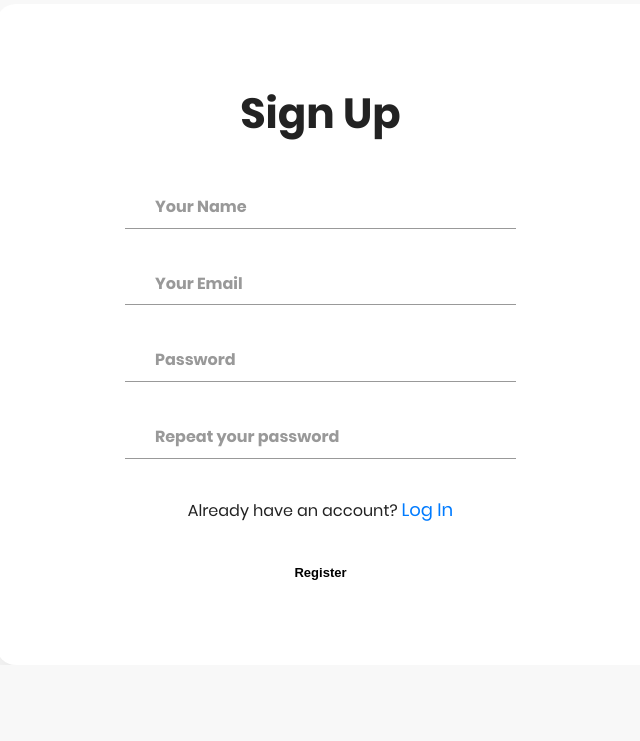
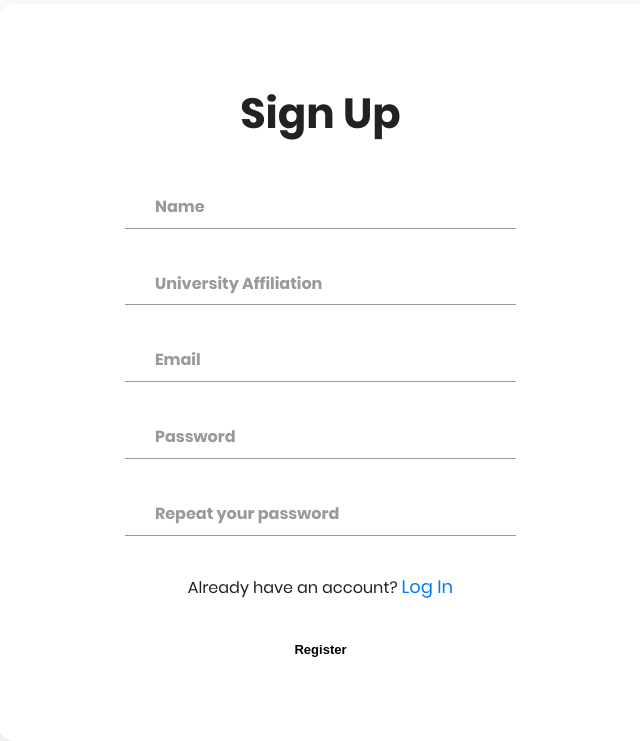
Before and after one commit to utexas-bwi/scavenger_hunt, a PHP site: page /public_html/register.html in a window 1280 px wide. Shown: the part 160-901 px from the top of the page, without its empty margins (194-834 px from the left). Before the commit the page ends 740 px from the top, so only its background shows below. Run offline with PHP 8.4, Linux system fonts and the light colour scheme; some libraries are stand-ins or nearby versions.

Commit message:
Add university affiliation to user registration

```diff
--- a/public_html/css/index.js
+++ b/public_html/css/index.js
@@ -17,7 +17,8 @@ firebase.auth().onAuthStateChanged(function(user) {
       url: "../../script/register.php",
       data: {
         "user_id": user.uid.hashCode(),
-        "user_name": "user.email"
+        "email": user.email,
+        "university": window.university
       },
       success: function(data) {
         if (page == "register.html")
--- a/public_html/register.html
+++ b/public_html/register.html
@@ -38,11 +38,15 @@
                         <form method="POST" class="register-form" id="register-form">
                             <div class="form-group">
                                 <label for="name"><i class="zmdi zmdi-account material-icons-name"></i></label>
-                                <input type="text" name="name" id="name" placeholder="Your Name"/>
+                                <input type="text" name="name" id="name" placeholder="Name"/>
+                            </div>
+                            <div class="form-group">
+                                <label for="uni"><i class="zmdi zmdi-account material-icons-name"></i></label>
+                                <input type="text" name="uni" id="uni" placeholder="University Affiliation"/>
                             </div>
                             <div class="form-group">
                                 <label for="email"><i class="zmdi zmdi-email"></i></label>
-                                <input type="text" name="email" id="email" placeholder="Your Email"/>
+                                <input type="text" name="email" id="email" placeholder="Email"/>
                             </div>
                             <div class="form-group">
                                 <label for="pass"><i class="zmdi zmdi-lock"></i></label>
--- a/scavenger_hunt.sql
+++ b/scavenger_hunt.sql
@@ -175,8 +175,8 @@ DROP TABLE IF EXISTS `user_table`;
 /*!40101 SET character_set_client = utf8 */;
 CREATE TABLE `user_table` (
   `user_id` int(11) NOT NULL AUTO_INCREMENT,
-  `username` varchar(255) DEFAULT NULL,
-  `password` varchar(255) DEFAULT NULL,
+  `email` varchar(255) DEFAULT NULL,
+  `university` varchar(255) DEFAULT NULL,
   PRIMARY KEY (`user_id`)
 ) ENGINE=InnoDB AUTO_INCREMENT=2 DEFAULT CHARSET=latin1;
 /*!40101 SET character_set_client = @saved_cs_client */;
@@ -187,8 +187,6 @@ CREATE TABLE `user_table` (
 
 LOCK TABLES `user_table` WRITE;
 /*!40000 ALTER TABLE `user_table` DISABLE KEYS */;
-INSERT INTO `user_table` VALUES (1,'mayuri','pwd');
-INSERT INTO `user_table` VALUES (-486052703,'stefan','pwd');
 /*!40000 ALTER TABLE `user_table` ENABLE KEYS */;
 UNLOCK TABLES;
 /*!40103 SET TIME_ZONE=@OLD_TIME_ZONE */;
--- a/script/register.js
+++ b/script/register.js
@@ -2,30 +2,53 @@
  * Register a new user with Firebase
  */
 function register() {
+  var name = document.getElementById('name').value;
+  var uni = document.getElementById('uni').value;
   var password = document.getElementById('pass').value;
   var email = document.getElementById('email').value;
   var re_pass = document.getElementById('re_pass').value;
-  if (password.length < 8) {
-      alert('Password must be at least 8 characters long');
+
+  // Check input lengths
+  if (name.length == 0) {
+      alert("You must enter a name!");
       return;
   }
+
+  if (uni.length == 0) {
+    alert("You must enter a university!");
+    return;
+  }
+
+  if (password.length < 8) {
+      alert('Password must be at least 8 characters long.');
+      return;
+  }
+
+  // I don't know what this is doing
   for (var i = 0; i < password.length; i++) {
-  if (password[i].type == 'password')
-      password[i].setAttribute('type','text');
+    if (password[i].type == 'password')
+        password[i].setAttribute('type','text');
   }
+
   for (var i = 0; i < re_pass.length; i++) {
-  if (re_pass[i].type == 'password')
+    if (re_pass[i].type == 'password')
       re_pass[i].setAttribute('type','text');
   }
+
+  // Check that passwords match
   if (password != re_pass) {
-      alert('Password and verification password must be equal');
+      alert('Passwords do not match. Try again.');
       return;
   }
-  console.log(document.getElementById('email').value);
+
+  window.university = uni;
+
+  // Register with Firebase
   var errorMessage = "a";
   firebase.auth().createUserWithEmailAndPassword(email, password).catch(function(error) {
     var errorCode = error.code;
     errorMessage = error.message;
     console.log(errorMessage);
+    alert('Something went wrong. Let us know and try again later.');
   });
 }
```
Also changed, not shown: script/register.php (+4 -3 lines).
